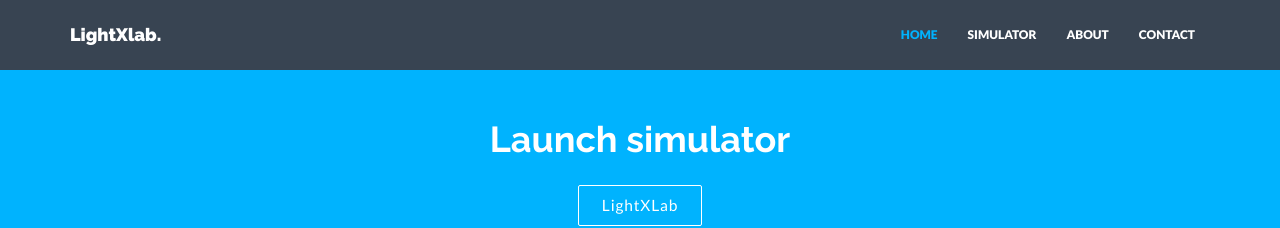
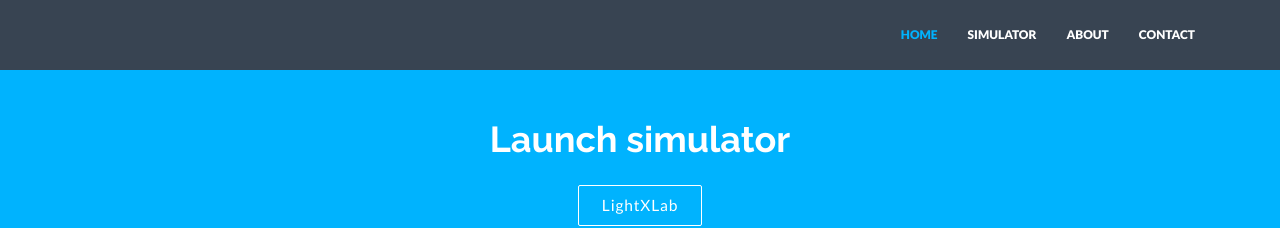
Before and after one commit to satu0king/LightXlab, a Jekyll site: the page built from index.html, in a window 1280 px wide. Shown: the top 228 px of the page. Built offline with Jekyll 4.4.1, drawn with Linux system fonts in a browser that asks for light colours; nearby versions of some CDN libraries.

Commit message:
changed title

```diff
--- a/_includes/nav.html
+++ b/_includes/nav.html
@@ -8,7 +8,7 @@
         <span class="icon-bar"></span>
         <span class="icon-bar"></span>
       </button>
-      <a class="navbar-brand" href="{{ "/"  | prepend: site.baseurl }}">{{ site.title }}</a>
+      <a class="navbar-brand" href="{{ "/"  | prepend: site.baseurl }}">{{ LightXlab }}</a>
     </div>
     <div class="navbar-collapse collapse navbar-right">
       <ul class="nav navbar-nav">
```
